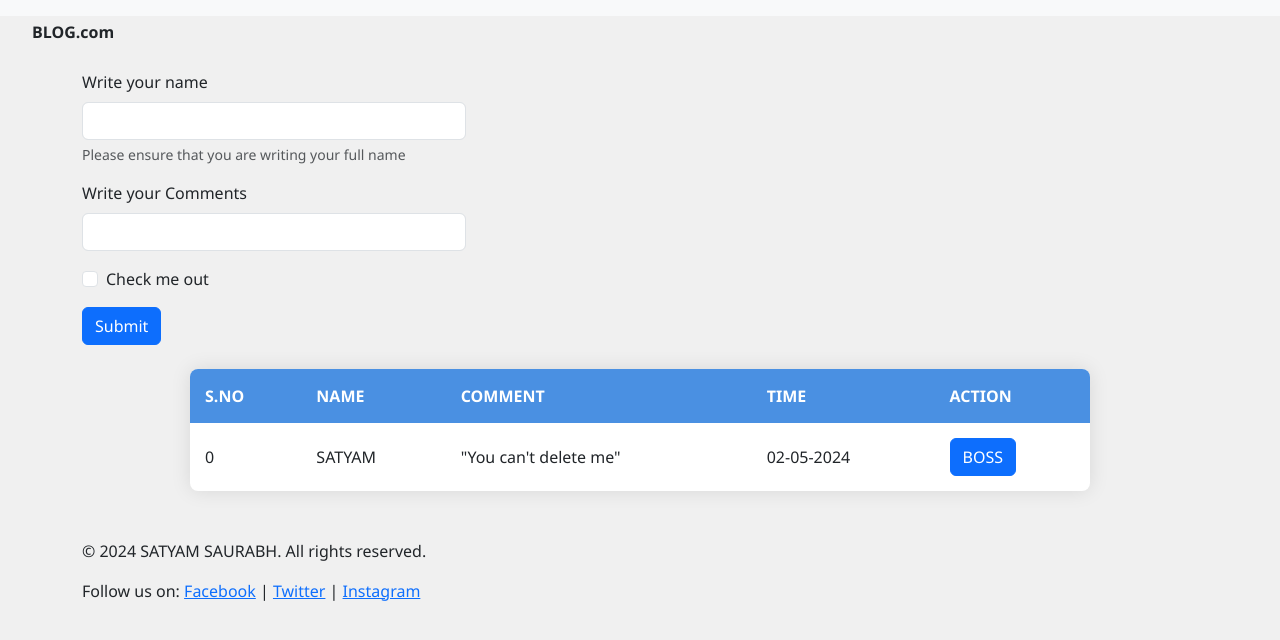
After one commit to i-satyamsaurabh/Blogging-App, a Flask app: page /review in a window 1280 px wide. The commit adds this page. Shown: the top 640 px of the page. Run offline with Flask 3, Linux system fonts and the light colour scheme.

Commit message:
fourth commit

```diff
--- a/app.py
+++ b/app.py
@@ -57,6 +57,9 @@ def delete(id):
         db.session.commit()
     return redirect ('/')
 
+@app.route('/review')
+def review():
+    return render_template ("review.html")
 
 
 
--- a/static/style.css
+++ b/static/style.css
@@ -60,6 +60,10 @@ body {
 .blog-title,
 .blog-date {
     display: inline;
+    font-family: "Libre Baskerville", serif;
+    font-weight: 400;
+    font-style: normal;
+    font-weight: bold;
 }
 
 .blog-date {
--- /dev/null
+++ b/templates/review.html
@@ -0,0 +1,209 @@
+<!doctype html>
+<html lang="en">
+
+<head>
+    <meta charset="utf-8">
+    <meta name="viewport" content="width=device-width, initial-scale=1">
+    <title>Review & Comments</title>
+    <link href="https://cdn.jsdelivr.net/npm/bootstrap@5.3.3/dist/css/bootstrap.min.css" rel="stylesheet"
+        integrity="sha384-QWTKZyjpPEjISv5WaRU9OFeRpok6YctnYmDr5pNlyT2bRjXh0JMhjY6hW+ALEwIH" crossorigin="anonymous">
+    <style>
+        .mb-3 {
+            width: 30vw;
+        }
+
+        .btn-primary {
+            transition: all 0.3s ease;
+
+        }
+
+        .btn-primary:hover {
+            background-color: #060606;
+            transform: scale(1.05);
+        }
+    </style>
+</head>
+
+<body>
+    <nav class="navbar navbar-expand-lg navbar-light bg-light fixed-top"></nav>
+    <div class="container-fluid">
+        <a class="navbar-brand" href="/"><b>BLOG.com</b></a>
+        <button class="navbar-toggler" type="button" data-bs-toggle="collapse" data-bs-target="#navbarNav"
+            aria-controls="navbarNav" aria-expanded="false" aria-label="Toggle navigation">
+            <span class="navbar-toggler-icon"></span>
+        </button>
+        <div class="collapse navbar-collapse" id="navbarNav">
+            <ul class="navbar-nav ms-auto">
+                <li class="nav-item">
+                    <a class="nav-link" href="/">Home</a>
+                </li>
+                <li class="nav-item">
+                    <a class="nav-link" href="/post">Blog</a>
+                </li>
+                <li class="nav-item">
+                    <a class="nav-link active" aria-current="page" href="/about">About</a>
+                </li>
+                <li class="nav-item">
+                    <a class="nav-link" href="/review">Review</a>
+                </li>
+            </ul>
+        </div>
+    </div>
+    </nav>
+
+    <br>
+    <div class="container" my-3>
+        <form action="/" method="post">
+            <div class="mb-3">
+                <label for="Name" class="form-label">Write your name</label>
+                <input type="text" class="form-control" name="Name" id="Name" aria-describedby="emailHelp">
+                <div id="emailHelp" class="form-text">Please ensure that you are writing your full name</div>
+            </div>
+            <div class="mb-3">
+                <label for="comment" class="form-label">Write your Comments
+
+                </label>
+                <input type="text" class="form-control" name="comment" id="comment">
+            </div>
+            <div class="mb-3 form-check">
+                <input type="checkbox" class="form-check-input" id="exampleCheck1">
+                <label class="form-check-label" for="exampleCheck1">Check me out</label>
+            </div>
+            <button type="submit" class="btn btn-primary">Submit</button>
+        </form><br>
+    </div>
+    <div class="container2">
+        <!DOCTYPE html>
+        <html lang="en">
+
+        <head>
+            <meta charset="UTF-8">
+            <meta name="viewport" content="width=device-width, initial-scale=1.0">
+            <title>Stylish Four-Column Table</title>
+            <style>
+                body {
+                    font-family: 'Segoe UI', Tahoma, Geneva, Verdana, sans-serif;
+                    background-color: #f0f0f0;
+                    margin: 0;
+                    padding: 20px;
+                }
+
+                .table-container {
+                    max-width: 900px;
+                    margin: 0 auto;
+                    background-color: white;
+                    border-radius: 8px;
+                    box-shadow: 0 0 20px rgba(0, 0, 0, 0.1);
+                    overflow: hidden;
+                }
+
+                table {
+                    width: 100%;
+                    border-collapse: separate;
+                    border-spacing: 0;
+                }
+
+                caption {
+                    font-size: 1.5em;
+                    font-weight: bold;
+                    padding: 20px;
+                    color: #333;
+                    background-color: #f8f8f8;
+                }
+
+                th,
+                td {
+                    padding: 15px;
+                    text-align: left;
+                }
+
+                th {
+                    background-color: #4a90e2;
+                    color: white;
+                    text-transform: uppercase;
+                    font-weight: 800;
+
+                }
+
+                td {
+                    border-bottom: 1px solid #e0e0e0;
+                }
+
+                tr:last-child td {
+                    border-bottom: none;
+                }
+
+                tr:nth-child(even) {
+                    background-color: #f9f9f9;
+                }
+
+                tr:hover {
+                    background-color: #f0f7ff;
+                }
+            </style>
+        </head>
+
+        <body>
+            <div class="table-container">
+                <table>
+
+                    <thead>
+                        <tr>
+                            <th>S.No</th>
+                            <th>NAME</th>
+                            <th>COMMENT</th>
+                            <th>TIME</th>
+                            <th>ACTION</th>
+                        </tr>
+                    </thead>
+                    <tbody>
+
+                        <tr>
+                            <td>0</td>
+                            <td>SATYAM</td>
+                            <td>"You can't delete me"</td>
+                            <td>02-05-2024</td>
+                            <td><button type="button" class="btn btn-primary">BOSS</button></td>
+
+                        </tr>
+                        {% for new_review in all_reviews %}
+                        <tr>
+                            <td>{{loop.index}}</td>
+                            <td>{{new_review.name}}</td>
+                            <td>{{new_review.comment}}</td>
+                            <td>{{new_review.time}}</td>
+                            <td><a href="/delete/{{new_review.id}}" type="button"
+                                    class="btn btn-primary">Delete</button>
+                            </td>
+                            <td><a href="/update/{{new_review.id}}" type="button"
+                                    class="btn btn-primary">Update</button>
+                            </td>
+                        </tr>
+                        {% endfor %}
+                    </tbody>
+                </table>
+            </div>
+        </body>
+
+        </html>
+
+    </div>
+
+    <script src="https://cdn.jsdelivr.net/npm/bootstrap@5.3.3/dist/js/bootstrap.bundle.min.js"
+        integrity="sha384-YvpcrYf0tY3lHB60NNkmXc5s9fDVZLESaAA55NDzOxhy9GkcIdslK1eN7N6jIeHz"
+        crossorigin="anonymous"></script>
+    <br><br>
+    <footer class="footer">
+        <div class="container">
+            <p>&copy; 2024 SATYAM SAURABH. All rights reserved.</p>
+            <p>Follow us on:
+                <a href="https://www.facebook.com" target="_blank">Facebook</a> |
+                <a href="https://www.twitter.com" target="_blank">Twitter</a> |
+                <a href="https://www.instagram.com" target="_blank">Instagram</a>
+            </p>
+        </div>
+    </footer>
+</body>
+
+
+</html>
```
